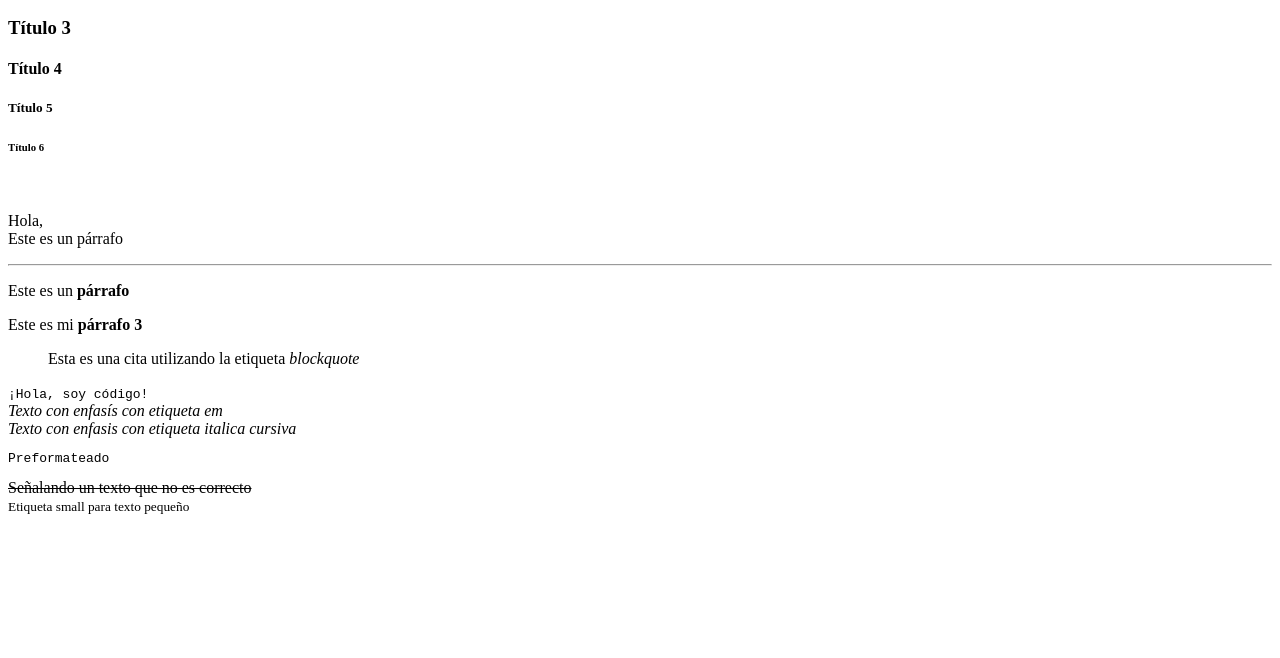
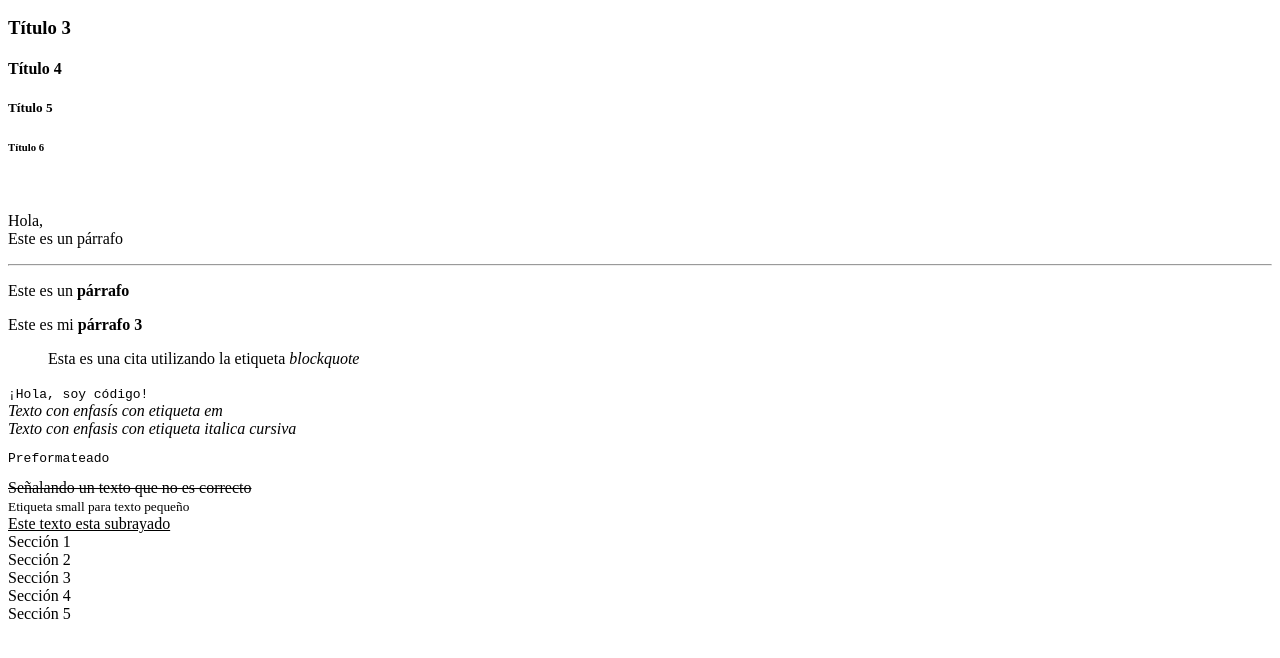
Before and after one commit to cesar-vaesco/html-css-js-node, a plain HTML site: page html-basico/index.html in a window 1280 px wide. Shown: the part 110-768 px from the top of the page. Drawn offline with Linux system fonts and the light colour scheme.

Commit message:
Strong, subrayado y div

```diff
--- a/html-basico/index.html
+++ b/html-basico/index.html
@@ -28,7 +28,16 @@
     <i><br />Texto con enfasis con etiqueta italica cursiva</i>
     <pre>Preformateado</pre>
     <s>Señalando un texto que no es correcto</s>
-    <small> <br />Etiqueta small para texto pequeño</small>
+    <br />
+    <small> Etiqueta small para texto pequeño</small>
+    <br />
+    <u>Este texto esta subrayado</u>
+    <br />
+    <div>Sección 1</div>
+    <div>Sección 2</div>
+    <div>Sección 3</div>
+    <div>Sección 4</div>
+    <div>Sección 5</div>
 </body>
 
 </html>
```
